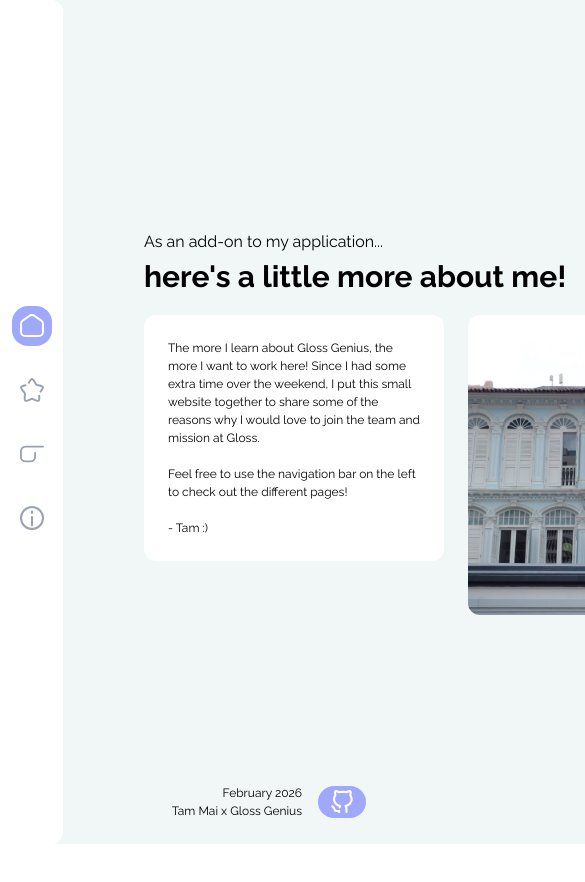
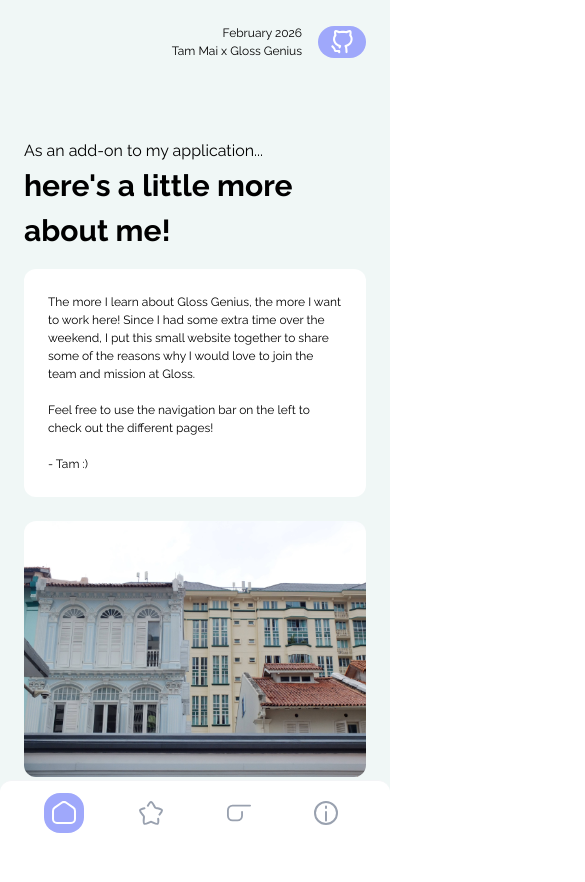
Before and after one commit to shuttlecodes/gloss-genius-site, a React (Vite) app: page / in a window 390 px wide. Shown: the top 882 px of the page, 585 px wide, since content can reach past the window. Before the commit the page ends 844 px from the top, so only its background shows below. Built offline with nearby package versions, Linux system fonts and the light colour scheme.

Commit message:
responsive home page

```diff
--- a/src/App.tsx
+++ b/src/App.tsx
@@ -12,7 +12,7 @@
       <div className="flex">
         <Sidebar />
 
-        <main className="flex-1">
+        <main className="flex-1 md:ml-16 mb-16 md:mb-0">
           <Routes>
             <Route path="/" element={<Home />} />
             <Route path="/why-gloss" element={<Gloss />} />
--- a/src/components/Footer.tsx
+++ b/src/components/Footer.tsx
@@ -2,7 +2,7 @@
 
 const Footer = () => {
     return (
-        <div className="fixed bottom-6 right-6 flex gap-4 items-center text-right text-black">
+        <div className="fixed top-6 md:top-auto md:bottom-6 right-6 flex gap-4 items-center text-right text-black">
             <div className="flex flex-col">
                 <p>February 2026</p>
                 <p>Tam Mai x Gloss Genius</p>
--- a/src/components/Sidebar.tsx
+++ b/src/components/Sidebar.tsx
@@ -15,8 +15,8 @@
     ];
 
     return (
-        <nav className="fixed left-0 top-0 h-screen w-16 bg-white border-r border-gray-100 rounded-r-xl flex flex-col items-center py-8 z-50 justify-center">
-            <div className="flex flex-col gap-6">
+        <nav className="fixed bottom-0 md:top-0 left-0 w-full md:w-16 h-16 md:h-screen bg-white md:border-r border-t md:border-t-0 border-gray-100 rounded-t-xl md:rounded-r-xl md:rounded-tl-none flex flex-row md:flex-col items-center justify-between md:justify-center px-8 md:px-0 py-0 md:py-8 z-50">
+            <div className="flex flex-row md:flex-col gap-6 w-full md:w-auto justify-around md:justify-start">
                 {navItems.map((item) => {
                     const Icon = item.icon;
                     const isActive = location.pathname === item.path;
--- a/src/pages/Home.tsx
+++ b/src/pages/Home.tsx
@@ -29,7 +29,7 @@
     }, [image]);
 
     return (
-        <div className="py-20 pr-20 pl-36 bg-bg-teal min-h-screen flex items-center">
+        <div className="p-6 pt-24 md:py-20 md:pr-20 md:pl-36 bg-bg-teal min-h-screen flex items-center justify-center">
             <div className="max-w-xl mx-auto flex flex-col gap-4">
                 <ScrollFadeIn>
                     <div className="flex flex-col">
@@ -37,9 +37,9 @@
                         <h1>{TITLE}</h1>
                     </div>
                 </ScrollFadeIn>
-                <div className="flex gap-6">
+                <div className="flex gap-6 md:flex-row flex-col items-center">
                     <ScrollFadeIn delay={0.1}>
-                        <p className="bg-white p-6 rounded-xl w-[300px] whitespace-pre-line">{BODY_TEXT}</p>
+                        <p className="bg-white p-6 rounded-xl w-full max-w-[350px] md:w-[300px] whitespace-pre-line">{BODY_TEXT}</p>
                     </ScrollFadeIn>
                     <ScrollFadeIn delay={0.2}>
                         <AnimatePresence mode="wait">
@@ -47,7 +47,7 @@
                                 key={image}
                                 src={image}
                                 alt=""
-                                className="min-w-[300px] h-[300px] rounded-xl object-cover"
+                                className="w-full max-w-[350px] md:min-w-[300px] md:w-[300px] h-64 md:h-[300px] rounded-xl object-cover"
                                 initial={{ opacity: 0, y: 10 }}
                                 animate={{ opacity: 1, y: 0 }}
                                 exit={{ opacity: 0, y: -10 }}
```
